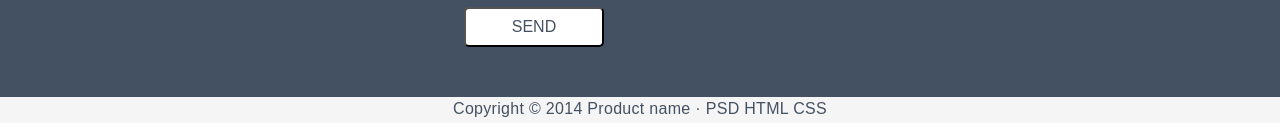
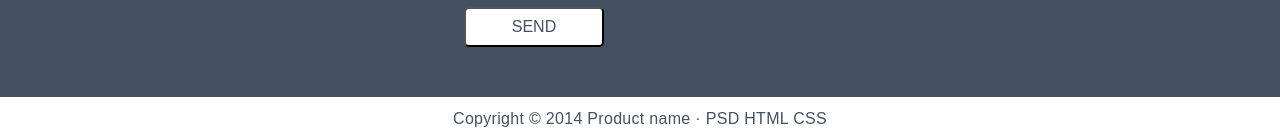
Before and after one commit to koman4git/HTML-CSS, a plain HTML site: page index.html in a window 1280 px wide. Shown: the part 3155-3291 px from the top of the page. Drawn offline with nearby package versions, Linux system fonts and the light colour scheme; files whose address does not match are found by name.

Commit message:
изменение копирайта

```diff
--- a/css/style.css
+++ b/css/style.css
@@ -493,10 +493,15 @@ p {
     color: white;
     filter: invert(100%);
 }
+.under-footer{
+    width: 1280px;
+    padding: 10px 0 5px 0;
+}
 .copyright{
-    width: 1280px;
+    width: 100%;
     height: 26px;
-    background-color: #f5f5f5;
+
+
 }
 .copy{
     color: #445162;
@@ -507,4 +512,6 @@ p {
     letter-spacing: 0.3px;
     text-align: center;
     display: block;
+
+    width: 1280px;
 }
--- a/index.html
+++ b/index.html
@@ -180,12 +180,11 @@
           <a href="#" class="icon-btn"><img src="img/icon/icon-youtube.png" alt="icon-youtube"></a>
       </div>
 
+   </footer>
+   <section class="under-footer">
+         <span class="copy">Copyright © 2014 Product name · PSD HTML CSS</span>
 
+   </section>
 
-
-   </footer>
-   <div class="copyright">
-          <span class="copy">Copyright © 2014 Product name · PSD HTML CSS</span>
-      </div>
   </body>
 </html>
```
